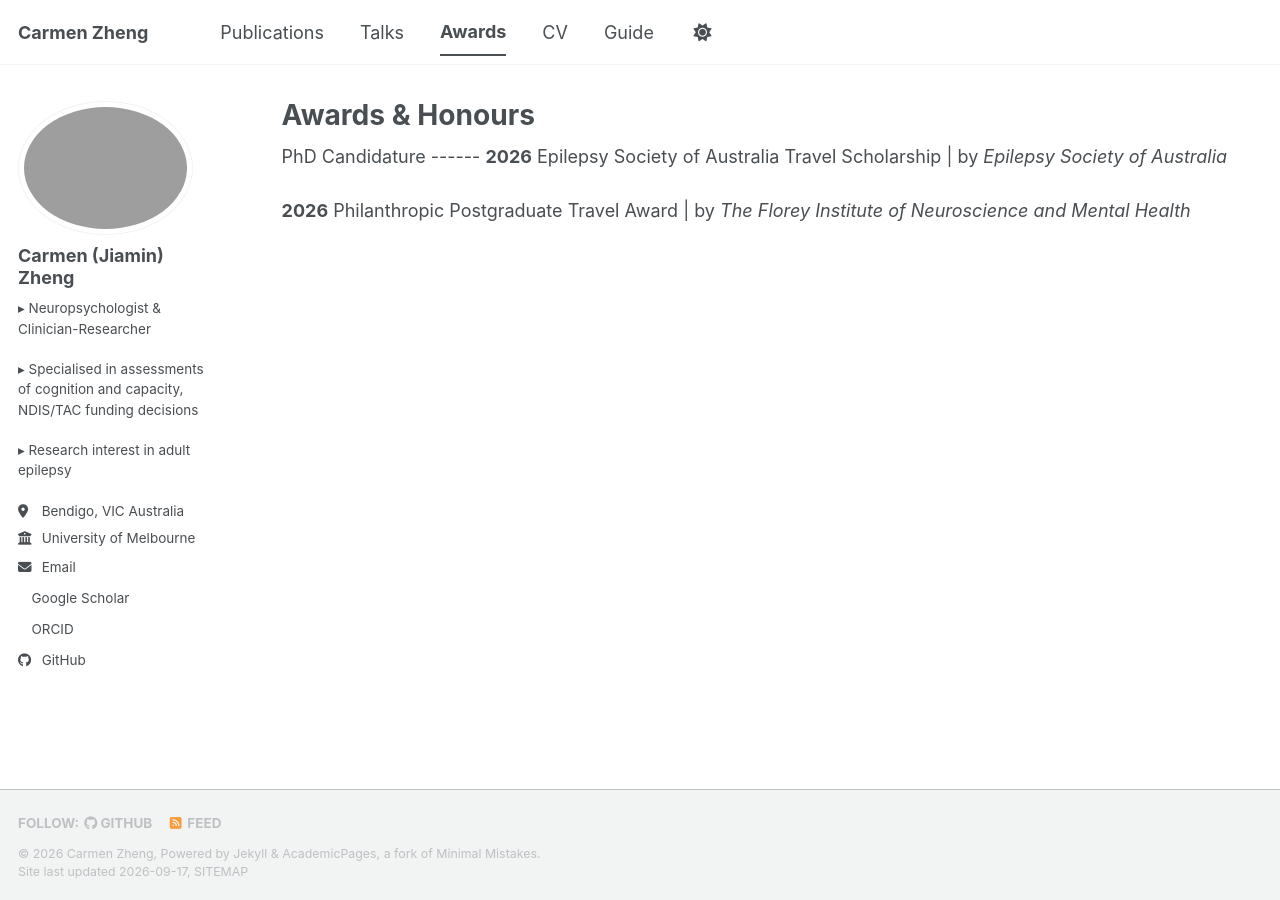
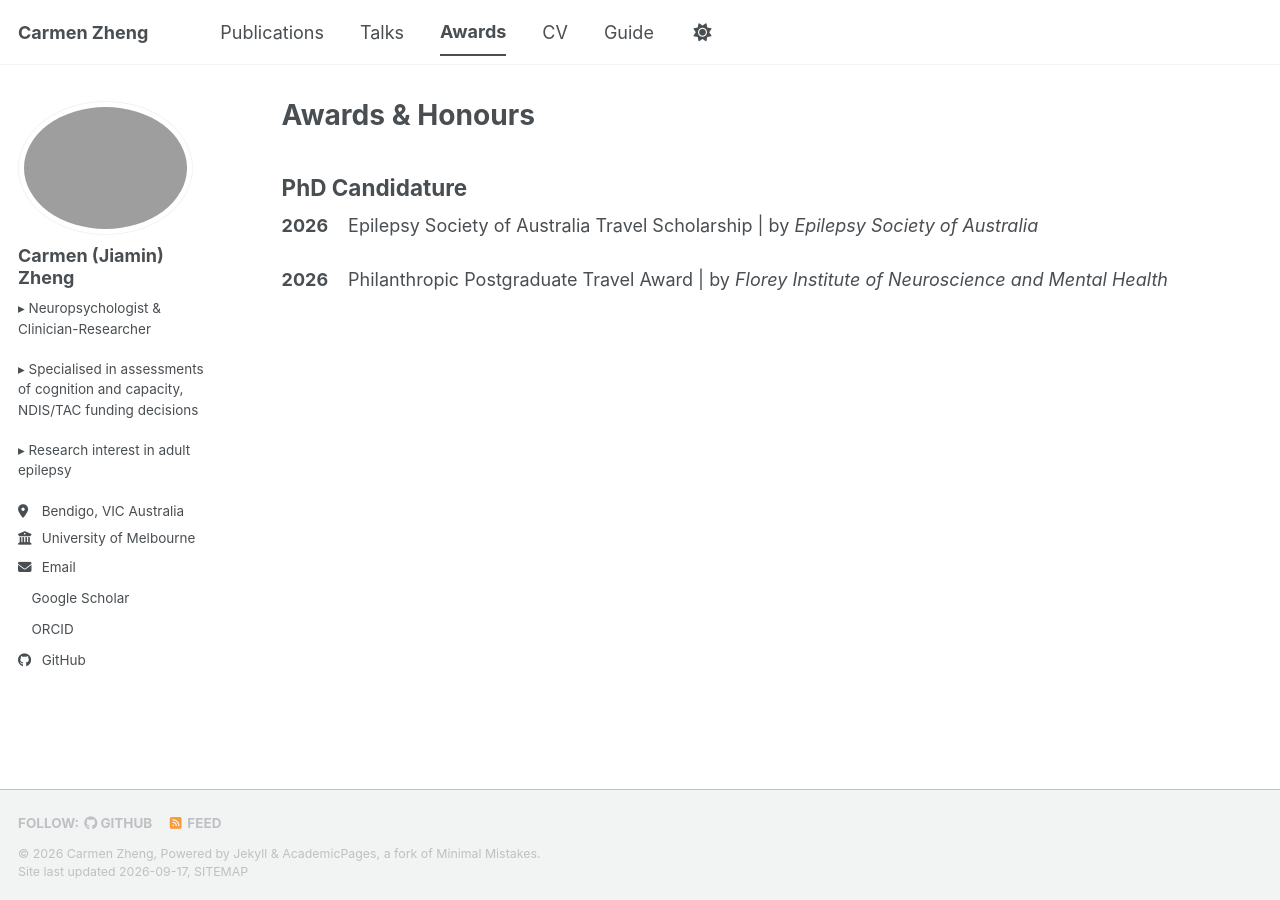
Before and after one commit to carmen-zheng/carmen-zheng.github.io, a Jekyll site: the page built from _pages/awards.html, in a window 1280 px wide. Built offline with Jekyll 4.4.1, drawn with Linux system fonts in a browser that asks for light colours; a style sheet for code colours, icons or effects is not loaded.

Commit message:
Refactor awards section for better formatting
Updated the formatting of awards to improve readability.

```diff
--- a/_pages/awards.html
+++ b/_pages/awards.html
@@ -5,10 +5,9 @@ permalink: /awards/
 author_profile: true
 ---
 
-PhD Candidature
-------
+<h2>PhD Candidature</h2>
 
-<b>2026</b>      Epilepsy Society of Australia Travel Scholarship | by <i>Epilepsy Society of Australia</i>
+<b>2026</b><span style="margin-left: 20px;">Epilepsy Society of Australia Travel Scholarship</span> | by <i>Epilepsy Society of Australia</i>
 <br>
 <br>
-<b>2026</b>      Philanthropic Postgraduate Travel Award | by <i>The Florey Institute of Neuroscience and Mental Health</i>
+<b>2026</b><span style="margin-left: 20px;">Philanthropic Postgraduate Travel Award</span> | by <i>Florey Institute of Neuroscience and Mental Health</i>
```
